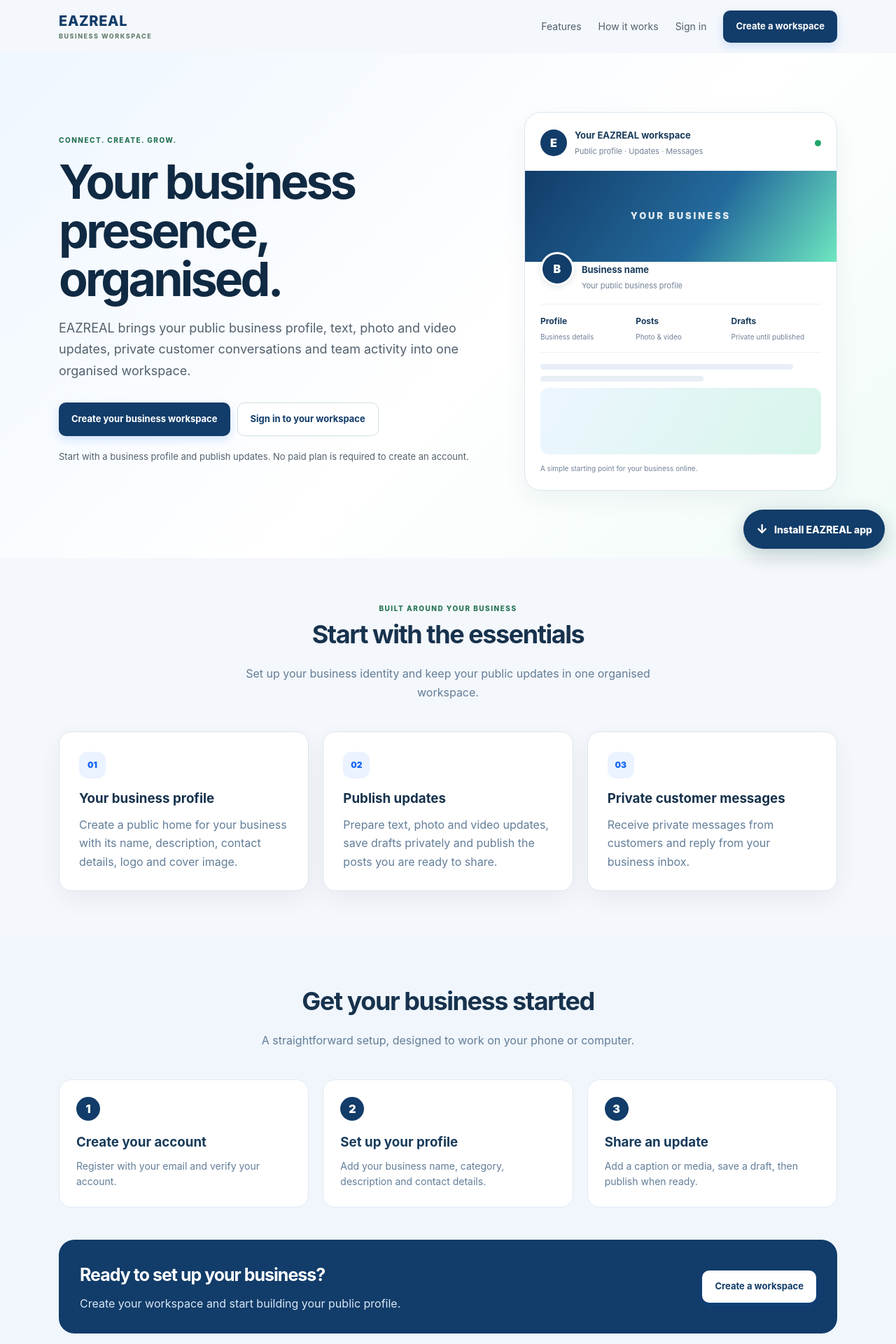
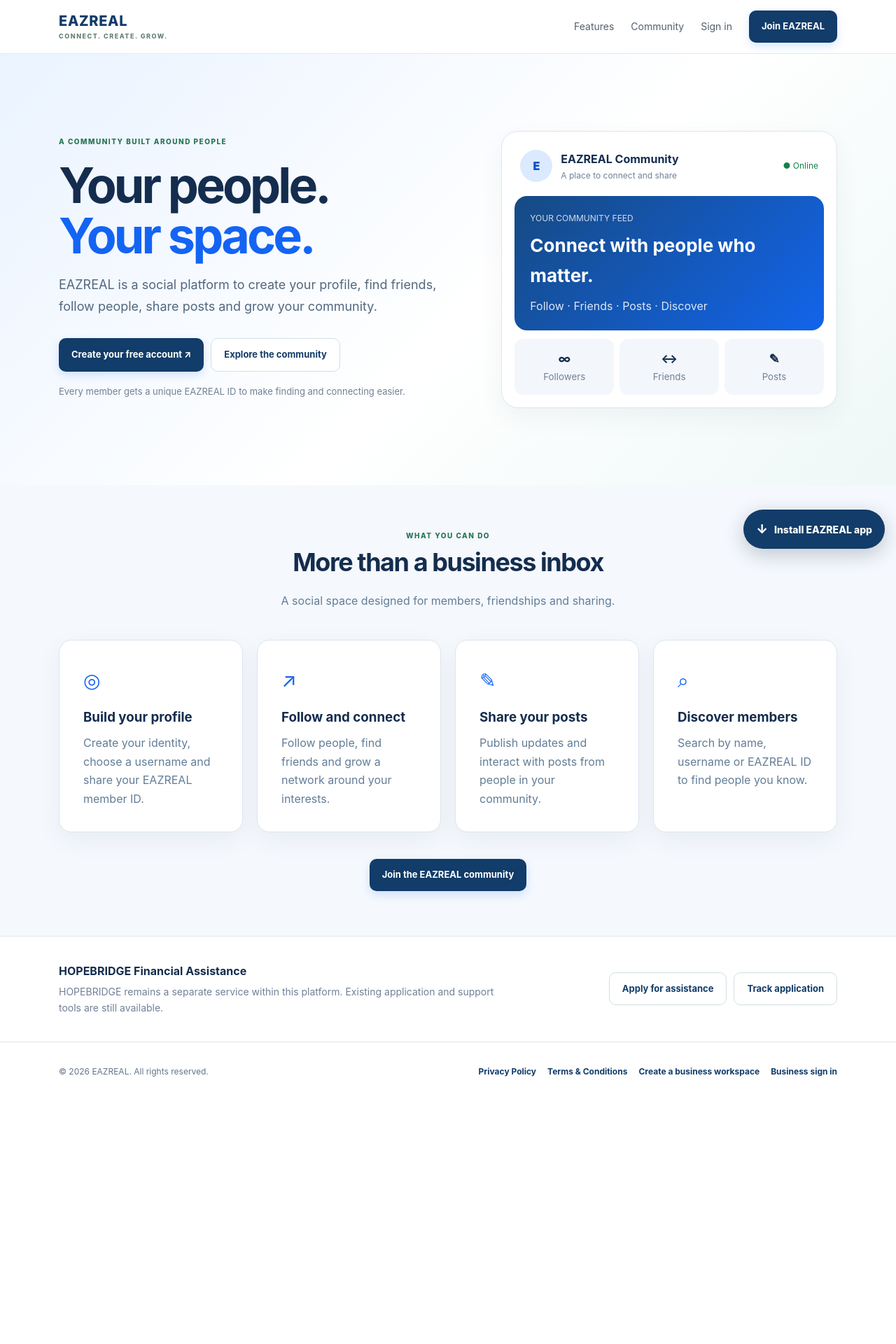
Before and after one commit to agentsarahmitchell56-code/USHopeBridge, a Next.js app: page / in a window 1280 px wide. Shown: the top 1920 px of the page at 70% size. After the commit the page ends 1573 px from the top, so only its background shows below. Built offline with nearby package versions, Linux system fonts and the light colour scheme.

Commit message:
Reposition EAZREAL as a social platform

```diff
--- a/app/page.tsx
+++ b/app/page.tsx
@@ -1,92 +1,63 @@
 import Link from "next/link";
 
 const features = [
-  { number: "01", title: "Your business profile", description: "Create a public home for your business with its name, description, contact details, logo and cover image." },
-  { number: "02", title: "Publish updates", description: "Prepare text, photo and video updates, save drafts privately and publish the posts you are ready to share." },
-  { number: "03", title: "Private customer messages", description: "Receive private messages from customers and reply from your business inbox." },
+  { icon: "◎", title: "Build your profile", text: "Create your identity, choose a username and share your EAZREAL member ID." },
+  { icon: "↗", title: "Follow and connect", text: "Follow people, find friends and grow a network around your interests." },
+  { icon: "✎", title: "Share your posts", text: "Publish updates and interact with posts from people in your community." },
+  { icon: "⌕", title: "Discover members", text: "Search by name, username or EAZREAL ID to find people you know." },
 ];
 
 export default function HomePage() {
-  return (
-    <main>
-      <header className="nav container" style={{ minHeight: 76, gap: 24 }}>
-        <Link href="/" className="brand" aria-label="EAZREAL home">EAZREAL<span>BUSINESS WORKSPACE</span></Link>
+  return <main style={{ minHeight: "100vh", background: "#f5f8fd", color: "#142d4e" }}>
+    <header style={{ background: "#fff", borderBottom: "1px solid #e3eaf2" }}>
+      <div className="container nav">
+        <Link href="/" className="brand">EAZREAL<span>CONNECT. CREATE. GROW.</span></Link>
         <nav className="links" aria-label="Main navigation">
           <a href="#features">Features</a>
-          <a href="#how-it-works">How it works</a>
-          <Link href="/business/login">Sign in</Link>
-          <Link href="/business/register" className="btn primary">Create a workspace</Link>
+          <Link href="/community">Community</Link>
+          <Link href="/signin">Sign in</Link>
+          <Link href="/join" className="btn primary">Join EAZREAL</Link>
         </nav>
-        <div className="mobile-platform-actions">
-          <Link href="/business/login">Sign in</Link>
-          <Link href="/business/register" className="btn primary">Get started</Link>
+        <div className="mobile-platform-actions"><Link href="/signin">Sign in</Link><Link href="/join" className="btn primary">Join</Link></div>
       </div>
     </header>
 
-      <section className="hero">
-        <div className="container hero-grid">
+    <section style={{ padding: "clamp(55px,9vw,110px) 0", background: "linear-gradient(135deg,#eaf3ff 0%,#fff 55%,#eef8f7 100%)" }}>
+      <div className="container" style={{ display: "grid", gridTemplateColumns: "1.1fr .9fr", gap: 46, alignItems: "center" }}>
         <div>
-            <span className="eyebrow">CONNECT. CREATE. GROW.</span>
-            <h1>Your business presence, organised.</h1>
-            <p>EAZREAL brings your public business profile, text, photo and video updates, private customer conversations and team activity into one organised workspace.</p>
-            <div className="actions">
-              <Link href="/business/register" className="btn primary">Create your business workspace</Link>
-              <Link href="/business/login" className="btn secondary">Sign in to your workspace</Link>
+          <span className="eyebrow">A COMMUNITY BUILT AROUND PEOPLE</span>
+          <h1 style={{ fontSize: "clamp(42px,6vw,70px)", lineHeight: 1.02, letterSpacing: "-.055em", margin: "16px 0 20px" }}>Your people.<br/><span style={{ color: "#1464f4" }}>Your space.</span></h1>
+          <p style={{ fontSize: 18, lineHeight: 1.7, color: "#52677f", maxWidth: 600 }}>EAZREAL is a social platform to create your profile, find friends, follow people, share posts and grow your community.</p>
+          <div className="actions"><Link href="/join" className="btn primary">Create your free account ↗</Link><Link href="/community" className="btn secondary">Explore the community</Link></div>
+          <p style={{ fontSize: 13, color: "#718096", marginTop: 18 }}>Every member gets a unique EAZREAL ID to make finding and connecting easier.</p>
         </div>
-            <p style={{ fontSize: 13, marginTop: 18 }}>Start with a business profile and publish updates. No paid plan is required to create an account.</p>
+        <div className="card" style={{ padding: 18, borderRadius: 24 }}>
+          <div style={{ display: "flex", alignItems: "center", gap: 12, padding: 8 }}>
+            <div style={{ width: 46, height: 46, borderRadius: "50%", display: "grid", placeItems: "center", background: "#dbeafe", color: "#0753c6", fontWeight: 900 }}>E</div>
+            <div><strong>EAZREAL Community</strong><div style={{ fontSize: 12, color: "#718096" }}>A place to connect and share</div></div>
+            <span style={{ marginLeft: "auto", color: "#14804a", fontSize: 12 }}>● Online</span>
           </div>
-          <div className="card platform-preview">
-            <div className="platform-preview-top"><span className="platform-avatar">E</span><div><strong>Your EAZREAL workspace</strong><small>Public profile · Updates · Messages</small></div><span className="platform-live-dot" /></div>
-            <div className="platform-cover"><span>YOUR BUSINESS</span></div>
-            <div className="platform-profile-row"><span className="platform-profile-avatar">B</span><div><strong>Business name</strong><small>Your public business profile</small></div></div>
-            <div className="platform-preview-stats"><div><strong>Profile</strong><small>Business details</small></div><div><strong>Posts</strong><small>Photo & video</small></div><div><strong>Drafts</strong><small>Private until published</small></div></div>
-            <div className="platform-preview-post"><span className="platform-preview-line" /><span className="platform-preview-line short" /><span className="platform-preview-media" /></div>
-            <small className="platform-preview-caption">A simple starting point for your business online.</small>
+          <div style={{ background: "linear-gradient(135deg,#164a83,#1264eb)", borderRadius: 18, padding: 22, color: "#fff", marginTop: 12 }}>
+            <div style={{ fontSize: 12, opacity: .8 }}>YOUR COMMUNITY FEED</div><h2 style={{ fontSize: 26, margin: "8px 0" }}>Connect with people who matter.</h2><p style={{ opacity: .85, margin: 0 }}>Follow · Friends · Posts · Discover</p>
+          </div>
+          <div style={{ display: "grid", gridTemplateColumns: "repeat(3,1fr)", gap: 8, marginTop: 12 }}>
+            {["Followers","Friends","Posts"].map((x,i)=><div key={x} style={{ background: "#f3f7fc", borderRadius: 12, padding: 14, textAlign: "center" }}><strong style={{ fontSize: 18 }}>{["∞","↔","✎"][i]}</strong><small style={{ display: "block", color: "#718096" }}>{x}</small></div>)}
+          </div>
         </div>
       </div>
     </section>
 
-      <section className="section" id="features">
-        <div className="container">
-          <span className="eyebrow" style={{ display: "block", textAlign: "center" }}>BUILT AROUND YOUR BUSINESS</span>
-          <h2>Start with the essentials</h2>
-          <p className="section-intro">Set up your business identity and keep your public updates in one organised workspace.</p>
-          <div className="grid3">
-            {features.map((feature) => <article className="card feature platform-feature" key={feature.number}>
-              <span className="platform-feature-number">{feature.number}</span>
-              <h3>{feature.title}</h3>
-              <p>{feature.description}</p>
-            </article>)}
+    <section className="section" id="features"><div className="container">
+      <span className="eyebrow" style={{ display: "block", textAlign: "center" }}>WHAT YOU CAN DO</span><h2>More than a business inbox</h2><p className="section-intro">A social space designed for members, friendships and sharing.</p>
+      <div className="grid3" style={{ gridTemplateColumns: "repeat(4,minmax(0,1fr))" }}>
+        {features.map(f=><article className="card feature" key={f.title}><div style={{ fontSize: 28, color: "#1464f4" }}>{f.icon}</div><h3>{f.title}</h3><p>{f.text}</p></article>)}
       </div>
-        </div>
-      </section>
+      <div style={{ textAlign: "center", marginTop: 38 }}><Link href="/join" className="btn primary">Join the EAZREAL community</Link></div>
+    </div></section>
 
-      <section className="section platform-how" id="how-it-works">
-        <div className="container">
-          <h2>Get your business started</h2>
-          <p className="section-intro">A straightforward setup, designed to work on your phone or computer.</p>
-          <div className="grid3">
-            <div className="platform-step"><span>1</span><h3>Create your account</h3><p>Register with your email and verify your account.</p></div>
-            <div className="platform-step"><span>2</span><h3>Set up your profile</h3><p>Add your business name, category, description and contact details.</p></div>
-            <div className="platform-step"><span>3</span><h3>Share an update</h3><p>Add a caption or media, save a draft, then publish when ready.</p></div>
-          </div>
-          <div className="platform-final-cta">
-            <div><h2>Ready to set up your business?</h2><p>Create your workspace and start building your public profile.</p></div>
-            <Link href="/business/register" className="btn primary">Create a workspace</Link>
-          </div>
-        </div>
-      </section>
-
-      <section className="platform-legacy">
-        <div className="container platform-legacy-inner">
-          <div><span className="eyebrow">EXISTING SERVICE</span><h2>Looking for HOPEBRIDGE?</h2><p>HOPEBRIDGE Financial Assistance remains available as a separate service. You can still submit an assistance request, check an existing application or contact its support team.</p></div>
-          <div className="actions">
-            <Link href="/apply" className="btn primary">Apply for assistance</Link>
-            <Link href="/status" className="btn secondary">Track an application</Link>
-            <Link href="/chat" className="btn secondary">Contact HOPEBRIDGE</Link>
-          </div>
-        </div>
-      </section>
-    </main>
-  );
+    <section style={{ borderTop: "1px solid #e2e8f0", background: "#fff", padding: "36px 0" }}><div className="container" style={{ display: "flex", justifyContent: "space-between", gap: 20, alignItems: "center", flexWrap: "wrap" }}>
+      <div><strong>HOPEBRIDGE Financial Assistance</strong><p style={{ color: "#718096", margin: "5px 0 0", maxWidth: 650, fontSize: 14 }}>HOPEBRIDGE remains a separate service within this platform. Existing application and support tools are still available.</p></div>
+      <div className="actions" style={{ margin: 0 }}><Link href="/apply" className="btn secondary">Apply for assistance</Link><Link href="/status" className="btn secondary">Track application</Link></div>
+    </div></section>
+  </main>;
 }
```
Lines whose indentation alone changed are shown as unchanged.
